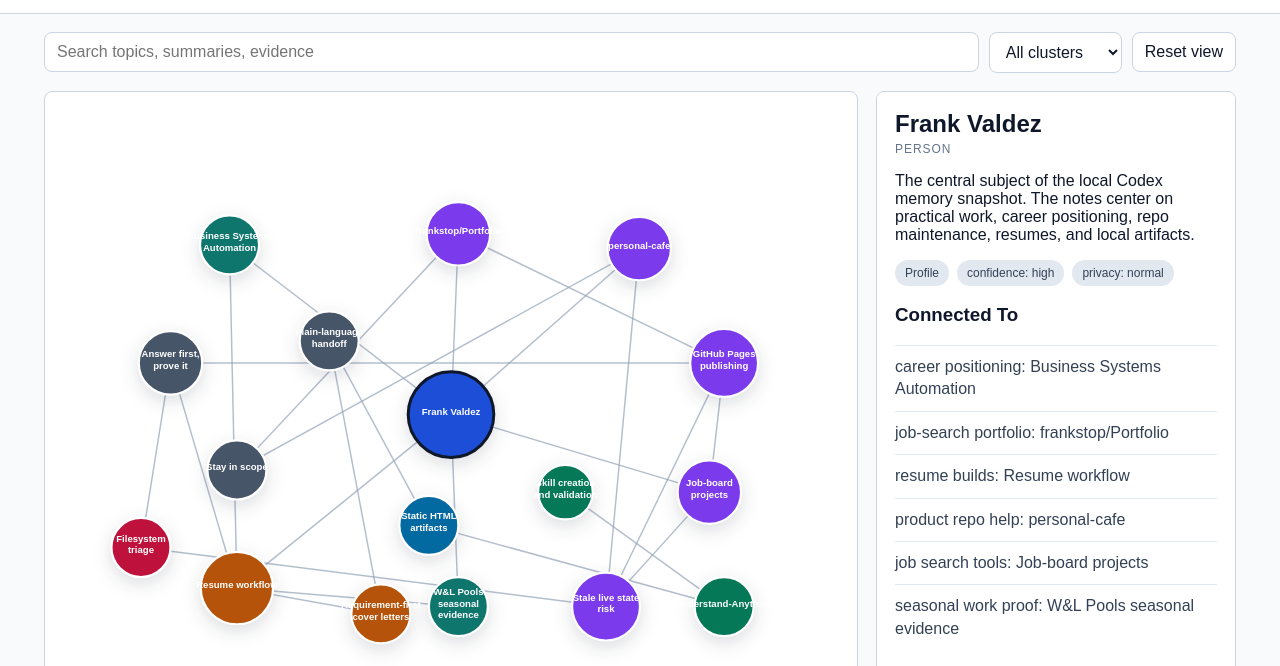
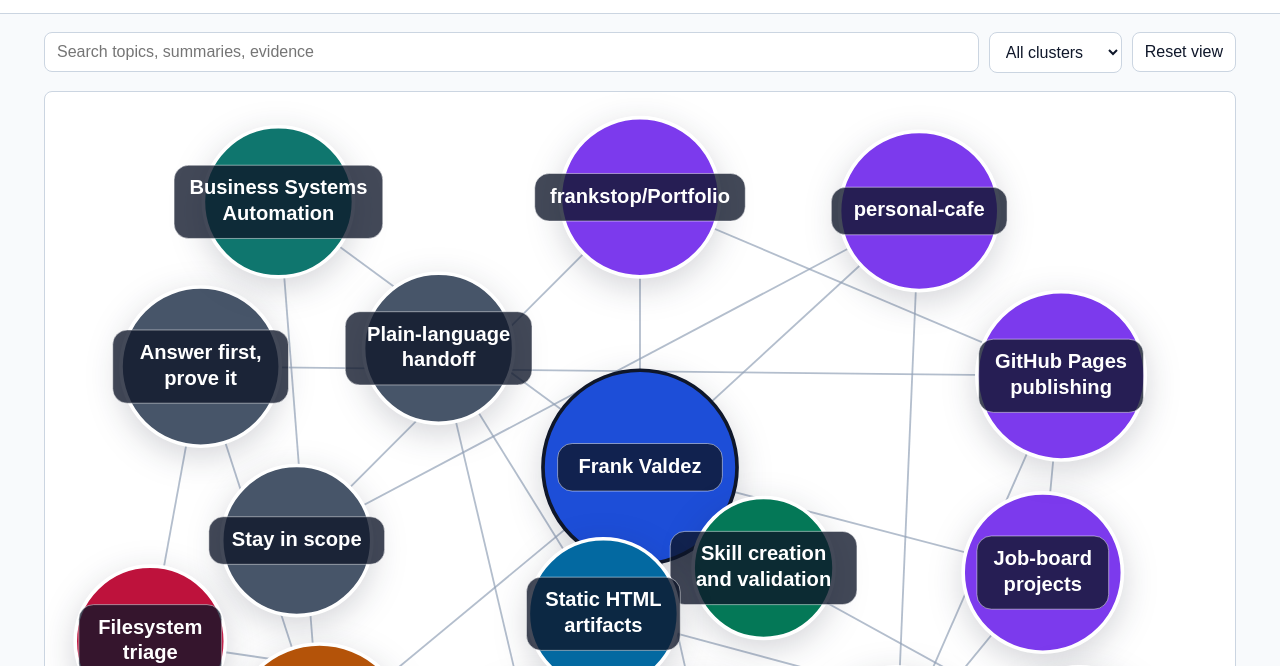
Before and after one commit to frankstop/MindMap, a plain HTML site: page site/index.html in a window 1280 px wide. Shown: the part 132-798 px from the top of the page. Drawn offline with Linux system fonts and the light colour scheme.

Commit message:
Improve mind map readability and privacy labels

```diff
--- a/site/index.html
+++ b/site/index.html
@@ -78,14 +78,15 @@
       border-radius: 8px;
     }
     .stage {
-      min-height: 660px;
-      overflow: hidden;
+      min-height: 760px;
+      overflow: auto;
       position: relative;
     }
     svg {
       display: block;
       width: 100%;
-      min-height: 660px;
+      min-width: 960px;
+      min-height: 760px;
     }
     .edge {
       stroke: #94a3b8;
@@ -94,18 +95,31 @@
     }
     .node circle {
       stroke: #fff;
-      stroke-width: 3;
-      filter: drop-shadow(0 8px 12px rgba(15, 23, 42, 0.14));
+      stroke-width: 4;
+      filter: drop-shadow(0 10px 18px rgba(15, 23, 42, 0.18));
+    }
+    .node .label-plate {
+      fill: rgba(15, 23, 42, 0.78);
+      stroke: rgba(255, 255, 255, 0.52);
+      stroke-width: 1;
     }
     .node text {
       pointer-events: none;
       fill: #fff;
-      font-size: 13px;
+      font-size: 22px;
       font-weight: 700;
       text-anchor: middle;
+      dominant-baseline: middle;
     }
-    .node.faded, .edge.faded {
+    .edge.faded {
       opacity: 0.12;
+    }
+    .node.faded circle {
+      opacity: 0.18;
+    }
+    .node.faded .label-plate,
+    .node.faded text {
+      opacity: 0.42;
     }
     .node.selected circle {
       stroke: #0f172a;
@@ -178,7 +192,7 @@
       margin-bottom: 6px;
     }
     .hidden { display: none; }
-    @media (max-width: 920px) {
+    @media (max-width: 1320px) {
       main { grid-template-columns: 1fr; }
       aside {
         position: static;
@@ -204,7 +218,7 @@
     </section>
 
     <section class="stage" aria-label="Interactive mind map">
-      <svg id="graph" viewBox="0 0 1100 720" role="img" aria-label="Clickable mind map graph"></svg>
+      <svg id="graph" viewBox="0 0 1300 840" role="img" aria-label="Clickable mind map graph"></svg>
     </section>
 
     <aside id="details" aria-live="polite"></aside>
@@ -248,7 +262,7 @@
         ["preference:direct-proof-first", "Answer first, prove it", "preference", "cluster:preferences", "Memory repeatedly says to answer the direct question first, then name the exact file, command, repo, or proof path.", "high", "normal", [["MEMORY.md", "382-385", "Feasibility and simple explanation come before implementation detail."], ["MEMORY.md", "450-453", "Runtime proof matters more than source-only checks."]]],
         ["preference:scope-discipline", "Stay in scope", "preference", "cluster:preferences", "When scope is set, avoid broad rewrites, unrelated cleanup, or extra feature work.", "high", "normal", [["MEMORY.md", "386-391", "The user distinguishes inspection, planning, and implementation."], ["MEMORY.md", "206-215", "Portfolio work was corrected when the work changed style or scope."]]],
         ["goal:business-systems-automation", "Business Systems Automation", "career_goal", "cluster:career", "The durable career target is business systems and IT automation: internal tools, operational workflows, POS/ERP systems, reporting, and process automation.", "high", "normal", [["MEMORY.md", "72-83", "Memory names the target label and fuller positioning."]]],
-        ["evidence:w-and-l-pools", "W&L Pools seasonal evidence", "career_evidence", "cluster:career", "Confirmed seasonal work evidence is split into Lifeguard summers 2013-2016 and Supervisor summers 2017-2019, with management and operations scope.", "high", "normal", [["MEMORY.md", "590-593", "The memory note gives the exact seasonal split and scope."]]],
+        ["evidence:seasonal-operations", "Seasonal operations evidence", "career_evidence", "cluster:career", "Confirmed seasonal work evidence includes lifeguard and supervisor periods, with management and operations scope.", "high", "normal", [["MEMORY.md", "590-593", "The memory note gives the exact seasonal split and scope."]]],
         ["repo:portfolio", "frankstop/Portfolio", "repo", "cluster:repos", "A job-search portfolio site. Memory says to preserve the visual shell, update content carefully, and review sections in order.", "high", "normal", [["MEMORY.md", "139-152", "Task group defines the portfolio scope and stack."], ["MEMORY.md", "204-227", "Preferences and reusable knowledge define edit style and proof paths."]]],
         ["repo:personal-cafe", "personal-cafe", "repo", "cluster:repos", "A focused product repo where memory emphasizes the permanent Documents checkout, narrow PRs, local validation, and data-source correctness.", "high", "normal", [["MEMORY.md", "307-348", "Task group covers product work, map work, manual location, and sharing."], ["MEMORY.md", "380-408", "Preferences and reusable knowledge define repo workflow."]]],
         ["repo:job-boards", "Job-board projects", "repo_family", "cluster:repos", "A group of static job-finder products and plans, including JobBoard, FindSecondJob, RemoteJob, and a planned frankstop/Jobs repo.", "high", "normal", [["MEMORY.md", "599-624", "Memory groups these as job-board and proposal work."], ["MEMORY.md", "697-713", "Reusable knowledge gives source policy, Pages, and app patterns."]]],
@@ -268,12 +282,12 @@
         ["person:frank", "workflow:resume", "uses_workflow", "resume builds", 0.9],
         ["person:frank", "repo:personal-cafe", "works_on", "product repo help", 0.85],
         ["person:frank", "repo:job-boards", "builds", "job search tools", 0.85],
-        ["person:frank", "evidence:w-and-l-pools", "has_evidence", "seasonal work proof", 0.8],
+        ["person:frank", "evidence:seasonal-operations", "has_evidence", "seasonal operations proof", 0.8],
         ["preference:direct-proof-first", "workflow:github-pages", "shapes", "runtime checks", 0.9],
         ["preference:scope-discipline", "repo:portfolio", "constrains", "preserve shell", 0.9],
         ["preference:scope-discipline", "repo:personal-cafe", "constrains", "narrow patches", 0.85],
         ["goal:business-systems-automation", "workflow:resume", "guides", "resume positioning", 0.85],
-        ["evidence:w-and-l-pools", "workflow:resume", "supports", "work evidence", 0.8],
+        ["evidence:seasonal-operations", "workflow:resume", "supports", "work evidence", 0.8],
         ["workflow:resume", "workflow:cover-letter", "feeds", "claim boundary", 0.85],
         ["repo:portfolio", "workflow:github-pages", "published_by", "static Pages site", 0.8],
         ["repo:job-boards", "workflow:github-pages", "published_by", "Pages workflow", 0.85],
@@ -291,23 +305,23 @@
     };
 
     const coords = {
-      "person:frank": [550, 350],
-      "goal:business-systems-automation": [250, 120],
-      "preference:direct-proof-first": [170, 280],
-      "preference:scope-discipline": [260, 425],
-      "workflow:resume": [260, 585],
-      "workflow:cover-letter": [455, 620],
-      "evidence:w-and-l-pools": [560, 610],
-      "repo:portfolio": [560, 105],
-      "repo:personal-cafe": [805, 125],
-      "workflow:github-pages": [920, 280],
-      "repo:job-boards": [900, 455],
-      "risk:stale-live-state": [760, 610],
-      "workflow:filesystem-triage": [130, 530],
-      "workflow:skill-creation": [705, 455],
-      "tool:understand-anything": [920, 610],
-      "artifact:static-html": [520, 500],
-      "preference:plain-language": [385, 250]
+      "person:frank": [650, 410],
+      "goal:business-systems-automation": [255, 120],
+      "preference:direct-proof-first": [170, 300],
+      "preference:scope-discipline": [275, 490],
+      "workflow:resume": [300, 700],
+      "workflow:cover-letter": [535, 725],
+      "evidence:seasonal-operations": [720, 720],
+      "repo:portfolio": [650, 115],
+      "repo:personal-cafe": [955, 130],
+      "workflow:github-pages": [1110, 310],
+      "repo:job-boards": [1090, 525],
+      "risk:stale-live-state": [930, 720],
+      "workflow:filesystem-triage": [115, 600],
+      "workflow:skill-creation": [785, 520],
+      "tool:understand-anything": [1130, 710],
+      "artifact:static-html": [610, 570],
+      "preference:plain-language": [430, 280]
     };
 
     const clusters = new Map(snapshot.clusters.map(c => [c.id, c]));
@@ -351,7 +365,7 @@
       return matches;
     }
 
-    function wrapText(label, max = 18) {
+    function wrapText(label, max = 16) {
       const words = label.split(" ");
       const lines = [];
       let line = "";
@@ -366,6 +380,14 @@
       }
       if (line) lines.push(line);
       return lines.slice(0, 3);
+    }
+
+    function labelPlateSize(lines) {
+      const longest = Math.max(...lines.map(line => line.length));
+      return {
+        width: Math.max(128, Math.min(230, longest * 12 + 36)),
+        height: lines.length * 28 + 24
+      };
     }
 
     function draw() {
@@ -395,7 +417,7 @@
         const [x, y] = coords[node.id];
         const cluster = clusters.get(node.cluster);
         const connected = edges.filter(e => e.source === node.id || e.target === node.id).length;
-        const r = node.id === "person:frank" ? 58 : 34 + Math.min(connected, 6) * 3;
+        const r = node.id === "person:frank" ? 106 : 72 + Math.min(connected, 6) * 5;
         const group = document.createElementNS("http://www.w3.org/2000/svg", "g");
         group.setAttribute("class", `node ${shown.has(node.id) ? "" : "faded"} ${node.id === selectedId ? "selected" : ""}`);
         group.setAttribute("tabindex", "0");
@@ -421,10 +443,19 @@
         group.appendChild(circle);
 
         const lines = wrapText(node.label, node.id === "person:frank" ? 14 : 16);
+        const plate = labelPlateSize(lines);
+        const rect = document.createElementNS("http://www.w3.org/2000/svg", "rect");
+        rect.setAttribute("class", "label-plate");
+        rect.setAttribute("x", x - plate.width / 2);
+        rect.setAttribute("y", y - plate.height / 2);
+        rect.setAttribute("width", plate.width);
+        rect.setAttribute("height", plate.height);
+        rect.setAttribute("rx", 16);
+        group.appendChild(rect);
         lines.forEach((lineText, index) => {
           const text = document.createElementNS("http://www.w3.org/2000/svg", "text");
           text.setAttribute("x", x);
-          text.setAttribute("y", y - ((lines.length - 1) * 8) + index * 16);
+          text.setAttribute("y", y - ((lines.length - 1) * 14) + index * 28);
           text.textContent = lineText;
           group.appendChild(text);
         });
```
Also changed, not shown: data/mind-map-snapshot.json (+5 -5 lines), exports/mind-map-snapshot.svg.
